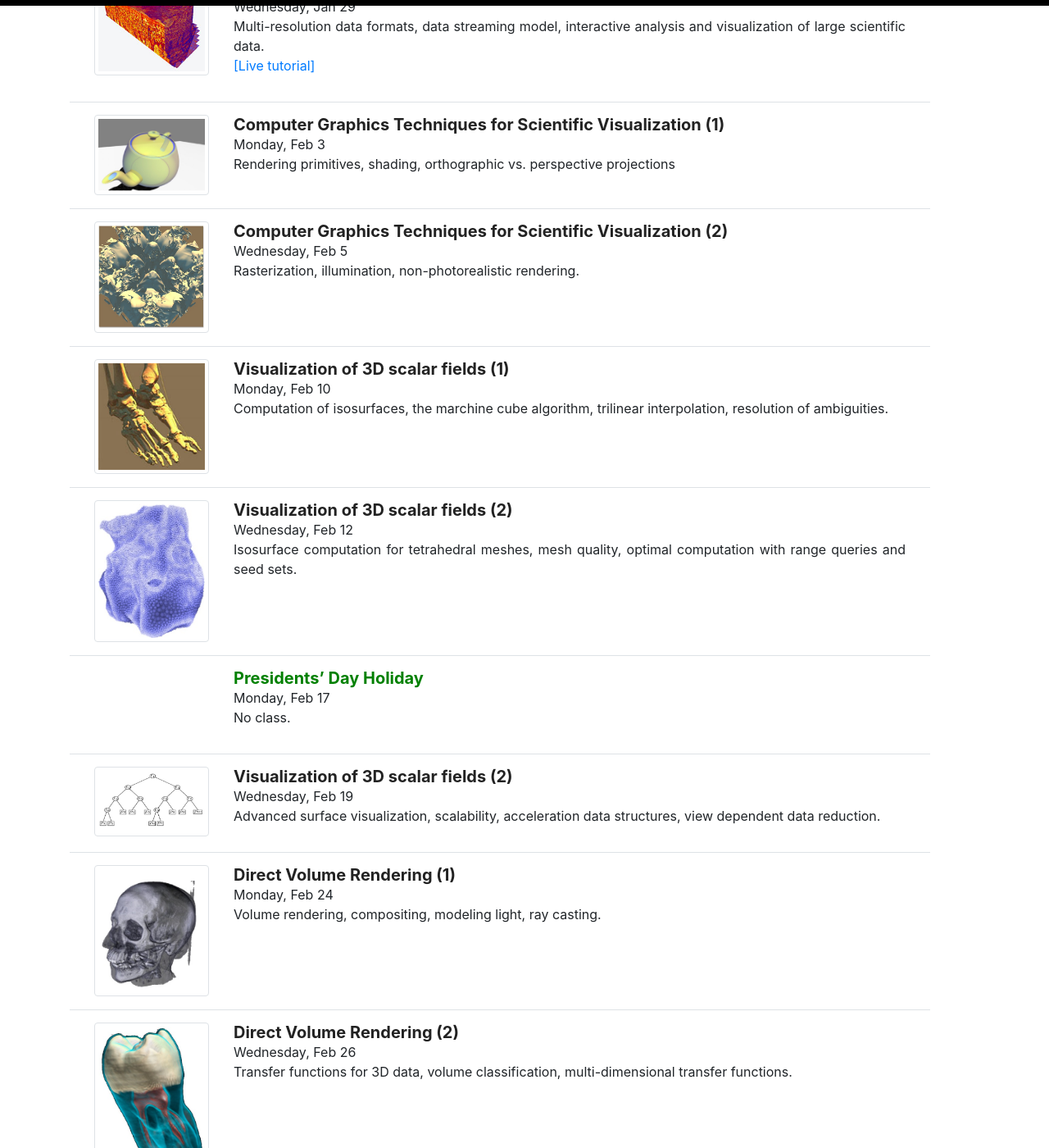
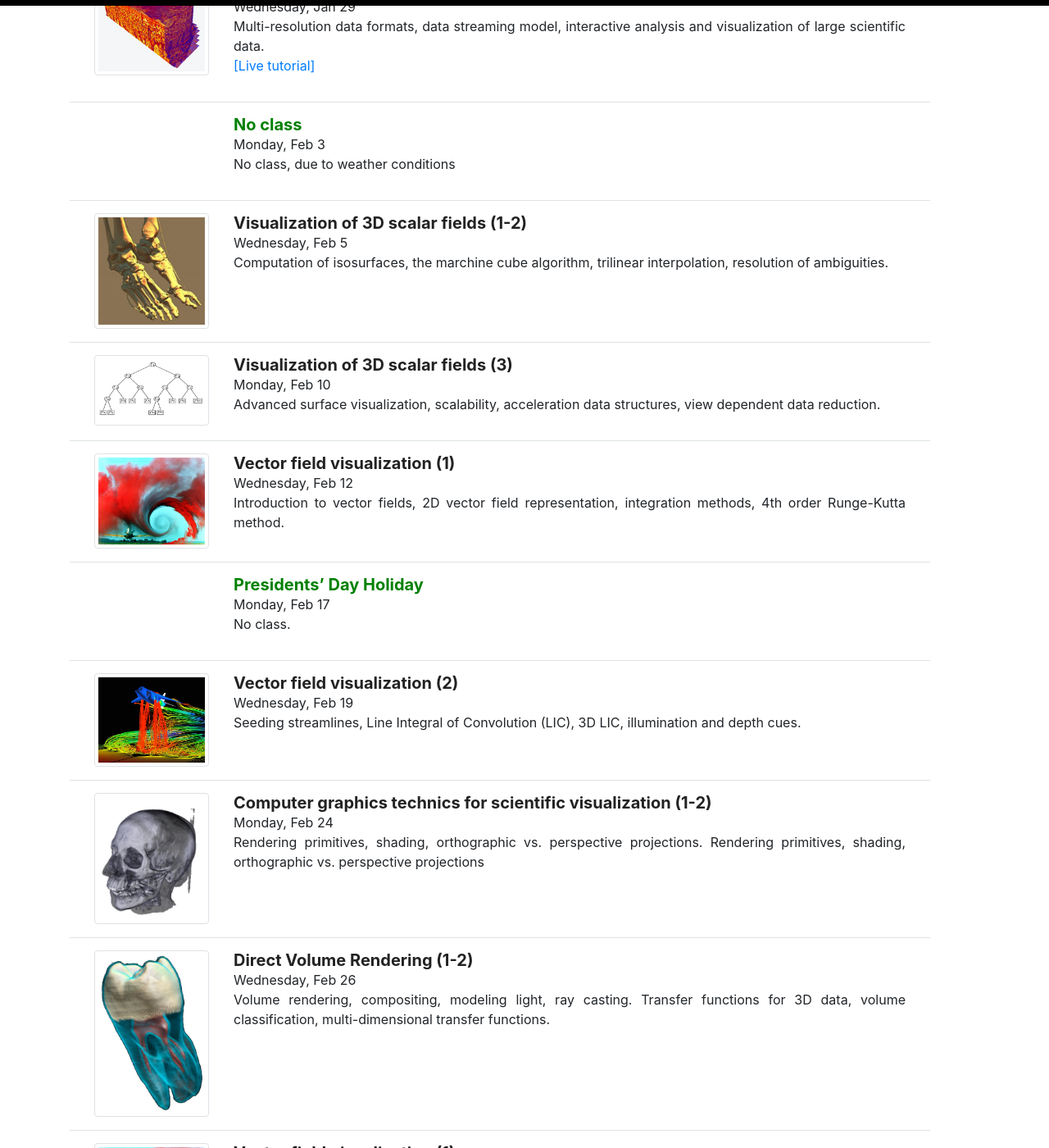
Before and after one commit to ComputingElevatedLab/sciviscourse, a Jekyll site: the page built from _pages/schedule.md, in a window 1280 px wide and 1400 px high, scrolled down 1513 px. Shown: the whole window at 82% size. Built offline with Jekyll 4.4.1, drawn with Linux system fonts in a browser that asks for light colours; some of the changed text lies outside the part shown.

Commit message:
Update schedule.yml

```diff
--- a/_data/schedule.yml
+++ b/_data/schedule.yml
@@ -37,44 +37,44 @@
   image: ../images/schedule/visus.jpg
   description: Multi-resolution data formats, data streaming model, interactive analysis and visualization of large scientific data. <br/><a href="https://mybinder.org/v2/gh/spetruzza/sciviscourse/master?filepath=jupyter%2FOpenVisus-Tutorial.ipynb">[Live tutorial]</a>
 
-- name: Computer Graphics Techniques for Scientific Visualization (1)
+- name: No class
   date: Monday, Feb 3
-  description: Rendering primitives, shading, orthographic vs. perspective projections
-  image: ../images/schedule/primitives.jpg
+  description: No class, due to weather conditions
+  dayoff: true
 
-- name: Computer Graphics Techniques for Scientific Visualization (2)
+- name: Visualization of 3D scalar fields (1-2)
   date: Wednesday, Feb 5
-  description: Rasterization, illumination, non-photorealistic rendering.
-  image: ../images/schedule/shadows.jpg
-
-- name: Visualization of 3D scalar fields (1)
-  date: Monday, Feb 10
   description: Computation of isosurfaces, the marchine cube algorithm, trilinear interpolation, resolution of ambiguities.
   image: ../images/schedule/isosurf.jpg
 
-- name: Visualization of 3D scalar fields (2)
+- name: Visualization of 3D scalar fields (3)
+  date: Monday, Feb 10
+  description: Advanced surface visualization, scalability, acceleration data structures, view dependent data reduction.
+  image: ../images/schedule/kdtree.jpg
+
+- name: Vector field visualization (1)
   date: Wednesday, Feb 12
-  description: Isosurface computation for tetrahedral meshes, mesh quality, optimal computation with range queries and seed sets.
-  image: ../images/schedule/isosurface.jpg
+  description: Introduction to vector fields, 2D vector field representation, integration methods, 4th order Runge-Kutta method.
+  image: ../images/schedule/vectorfields.jpg
 
 - name: Presidents’ Day Holiday
   date: Monday, Feb 17
   description: No class.
   dayoff: true
 
-- name: Visualization of 3D scalar fields (2)
+- name: Vector field visualization (2)
   date: Wednesday, Feb 19
-  description: Advanced surface visualization, scalability, acceleration data structures, view dependent data reduction.
-  image: ../images/schedule/kdtree.jpg
+  description: Seeding streamlines, Line Integral of Convolution (LIC), 3D LIC, illumination and depth cues.
+  image: ../images/schedule/streamlines.jpg
 
-- name: Direct Volume Rendering (1)
+- name: Computer graphics technics for scientific visualization (1-2)
   date: Monday, Feb 24
-  description: Volume rendering, compositing, modeling light, ray casting.
+  description: Rendering primitives, shading, orthographic vs. perspective projections. Rendering primitives, shading, orthographic vs. perspective projections
   image: ../images/schedule/vrendering.jpg
 
-- name: Direct Volume Rendering (2)
+- name: Direct Volume Rendering (1-2)
   date: Wednesday, Feb 26
-  description: Transfer functions for 3D data, volume classification, multi-dimensional transfer functions.
+  description: Volume rendering, compositing, modeling light, ray casting. Transfer functions for 3D data, volume classification, multi-dimensional transfer functions.
   image: ../images/schedule/transferfunction.jpg
 
 - name: Vector field visualization (1)
@@ -97,60 +97,60 @@
   description: No class.
   dayoff: true
 
-- name: Vector field visualization (3)
+- name: Tensor field visualization
   date: Monday, Mar 16
-  description: Streamlines vs streaklines vs pathlines, critical points, topological skeleton,
-  image: ../images/schedule/flows.jpg
-
-- name: Tensor field visualization
-  date: Wednesday, Mar 18
   description: Tensor in engineering and medicine, diffusion tensor imaging, eigenvalues and eigenvectors, direct visualization methods.
   image: ../images/schedule/tensors.jpg
 
 - name: Tensor field visualization (2)
-  date: Monday, Mar 23
+  date: Wednesday, Mar 18
   description: Glyphs for tensors, ellypsoids vs superquadrics, color coding and lit-tensors.
   image: ../images/schedule/tensors2.jpg
 
 - name: Perception 1
-  date: Wednesday, Mar 25
+  date: Monday, Mar 23
   description: Cognitive neuroscience, optical illusions, the human visual system, Cornsweet Illusion.
   image: ../images/schedule/perception.jpg
 
 - name: Perception 2
-  date: Monday, Mar 30
+  date: Wednesday, Mar 25
   description: CIE Chromaticity Diagram, color spaces, color deficiencies, patterns, continuty, and closure.
   image: ../images/schedule/cie.jpg
 
 - name: Virtual environments
-  date: Wednesday, Apr 1
+  date: Monday, Mar 30
   description: The cave and other immersive enviroments, tasks benefiting from VR, applications in neuroscience and metrology.
   image: ../images/schedule/vrneurons.jpg
 
 - name: Uncertainty visualization (1)
-  date: Monday, Apr 6
+  date: Wednesday, Apr 1
   description: Visualization of error and uncertaintly, the boxplot and its modifications, topological uncertainty.
   image: ../images/schedule/uncertainty1.jpg
 
 - name: Uncertainty visualization (2)
-  date: Wednesday, Apr 8
+  date: Monday, Apr 6
   description: Isosurface uncertainty, volume rendering uncertainty, ensemble curved boxplot.
   image: ../images/schedule/uncertainty.jpg
 
 - name: Big data (1)
-  date: Monday, Apr 13
+  date: Wednesday, Apr 8
   description: The four V's of big data, isosurfaces of big data, data layouts for visualization of big data experiemnts and simulations.
   image: ../images/schedule/bigdatatopo.jpg
 
 - name: Big data (2)
-  date: Wednesday, Apr 15
+  date: Monday, Apr 13
   description: Multi-resolution data structures, parallel visualization, image compositing for volume rendering.
   image: ../images/schedule/bigdata2.jpg
 
 - name: Visualization Research Challenges
-  date: Monday, Apr 20
+  date: Wednesday, Apr 15
   description: In situ analysis and visualization, post hoc data exploration, data quality, and data reduction.
   image: ../images/schedule/challenges.jpg
+
+- name: TBD
+  date: Monday, Apr 20
+  #description: In situ analysis and visualization, post hoc data exploration, data quality, and data reduction.
+  #image: ../images/schedule/challenges.jpg
 
 - name: Reading Day  (no class)
   date: Wednesday, Apr 22
```
